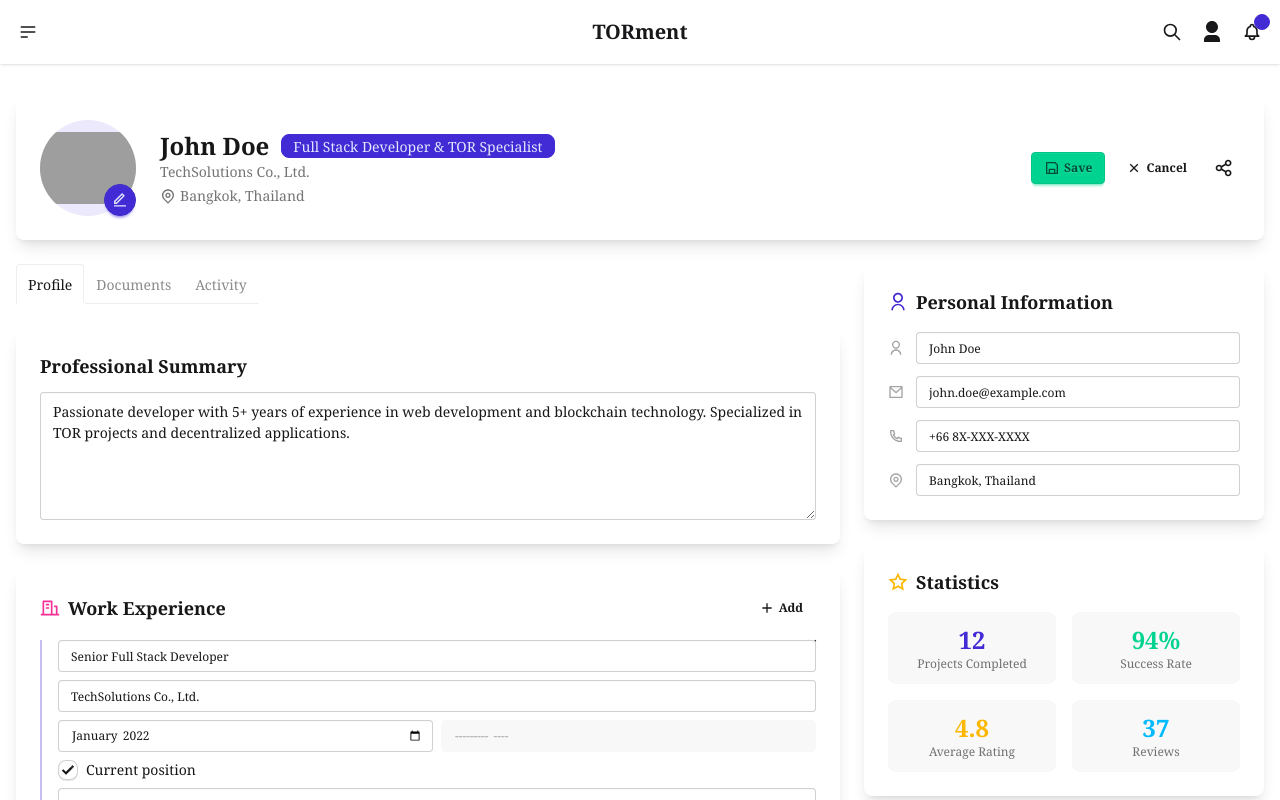
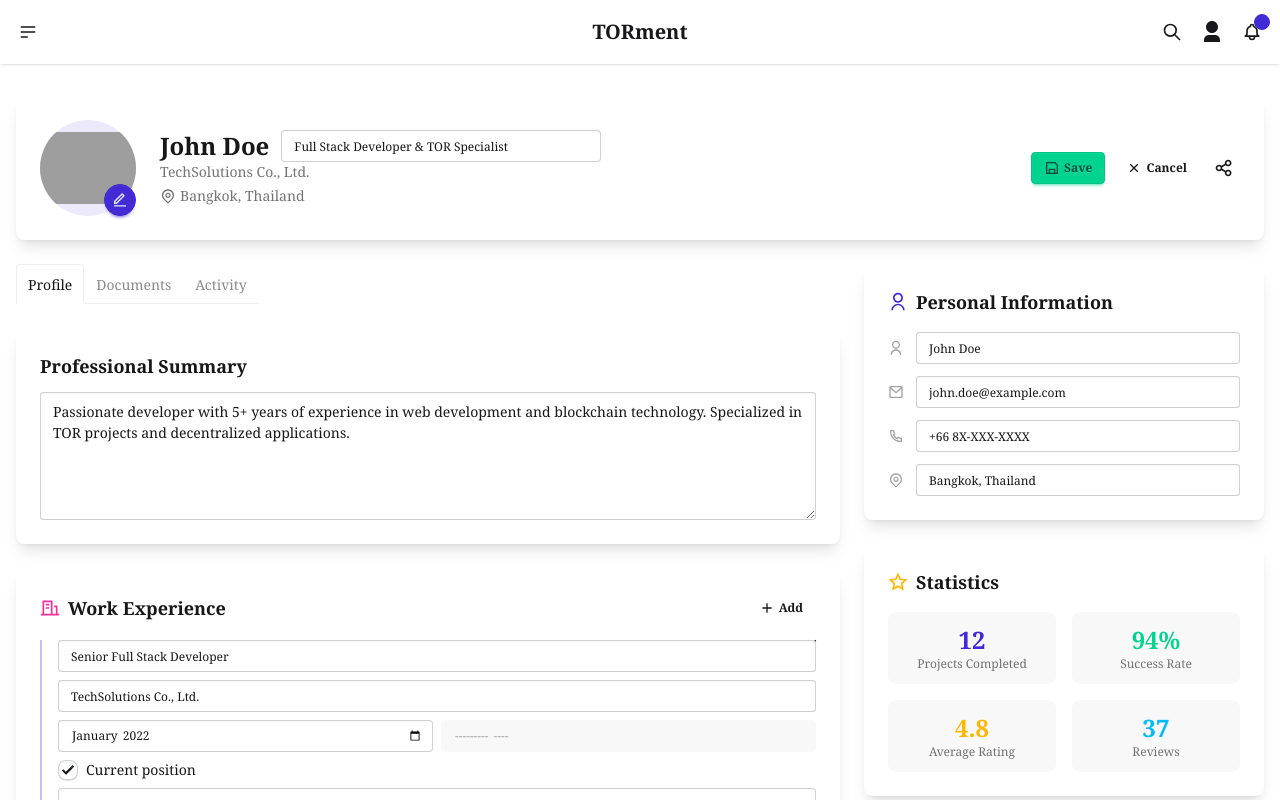
Before and after one commit to TORmax-KU/TORmax-Frontend, a Next.js app: page /profile in a window 1280 px wide. Both pictures are taken after a click on the button "Edit Profile". Shown: the top 800 px of the page. Built offline with nearby package versions, Linux system fonts and the light colour scheme; grey boxes are pictures that could not be loaded.

Commit message:
Tag Editable

```diff
--- a/component/Profile/ProfileHeader.tsx
+++ b/component/Profile/ProfileHeader.tsx
@@ -1,16 +1,32 @@
 'use client';
 
 import { UserProfile } from "@/interface/UserProfile/UserProfile";
-import { RiEditLine, RiSaveLine, RiCloseLine, RiCheckLine, RiShareLine, RiMapPinLine } from "@remixicon/react";
+import { RiEditLine, RiSaveLine, RiCloseLine, RiShareLine, RiMapPinLine } from "@remixicon/react";
 import Image from "next/image";
+import { useState } from "react";
 
 interface ProfileHeaderProps {
     profile: UserProfile;
     isEditing: boolean;
     setIsEditing: (value: boolean) => void;
+    onUpdate?: (field: string, value: string) => void;
 }
 
-export default function ProfileHeader({ profile, isEditing, setIsEditing }: ProfileHeaderProps) {
+export default function ProfileHeader({
+    profile,
+    isEditing,
+    setIsEditing,
+    onUpdate
+}: ProfileHeaderProps) {
+    const [editTitle, setEditTitle] = useState(profile.title);
+
+    const handleSave = () => {
+        if (onUpdate && editTitle !== profile.title) {
+            onUpdate('title', editTitle);
+        }
+        setIsEditing(false);
+    };
+
     return (
         <div className="bg-base-100 rounded-box shadow-lg p-6">
             <div className="flex flex-col md:flex-row items-start md:items-center gap-6">
@@ -34,7 +50,18 @@ export default function ProfileHeader({ profile, isEditing, setIsEditing }: Prof
                 <div className="flex-1">
                     <div className="flex items-center gap-3 flex-wrap">
                         <h1 className="text-2xl font-bold">{profile.name}</h1>
-                        <span className="badge badge-primary">{profile.title}</span>
+                        {/* Edit mode for title */}
+                        {isEditing ? (
+                            <input
+                                type="text"
+                                className="input input-bordered input-sm max-w-xs"
+                                value={editTitle}
+                                onChange={(e) => setEditTitle(e.target.value)}
+                                placeholder="Your title..."
+                            />
+                        ) : (
+                            <span className="badge badge-primary">{profile.title}</span>
+                        )}
                     </div>
                     <p className="text-sm text-base-content/60">{profile.company}</p>
                     <p className="text-sm text-base-content/60 flex items-center gap-1 mt-1">
@@ -49,14 +76,17 @@ export default function ProfileHeader({ profile, isEditing, setIsEditing }: Prof
                         <>
                             <button
                                 className="btn btn-success btn-sm gap-1"
-                                onClick={() => setIsEditing(false)}
+                                onClick={handleSave}
                             >
                                 <RiSaveLine className="h-4 w-4" />
                                 Save
                             </button>
                             <button
                                 className="btn btn-ghost btn-sm gap-1"
-                                onClick={() => setIsEditing(false)}
+                                onClick={() => {
+                                    setEditTitle(profile.title);
+                                    setIsEditing(false);
+                                }}
                             >
                                 <RiCloseLine className="h-4 w-4" />
                                 Cancel
```
